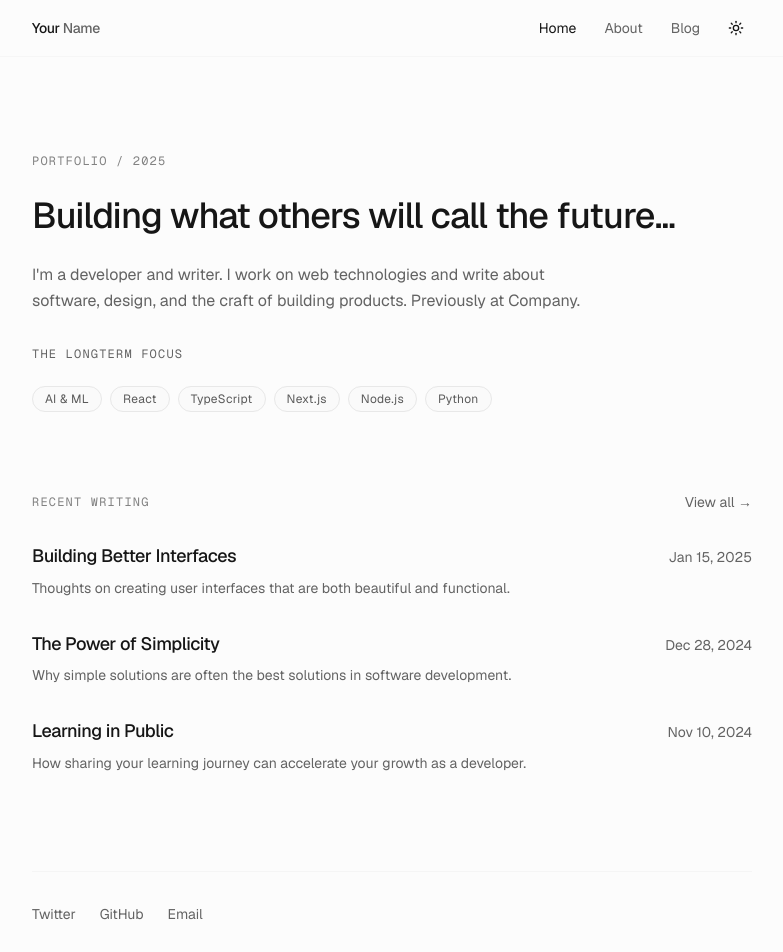
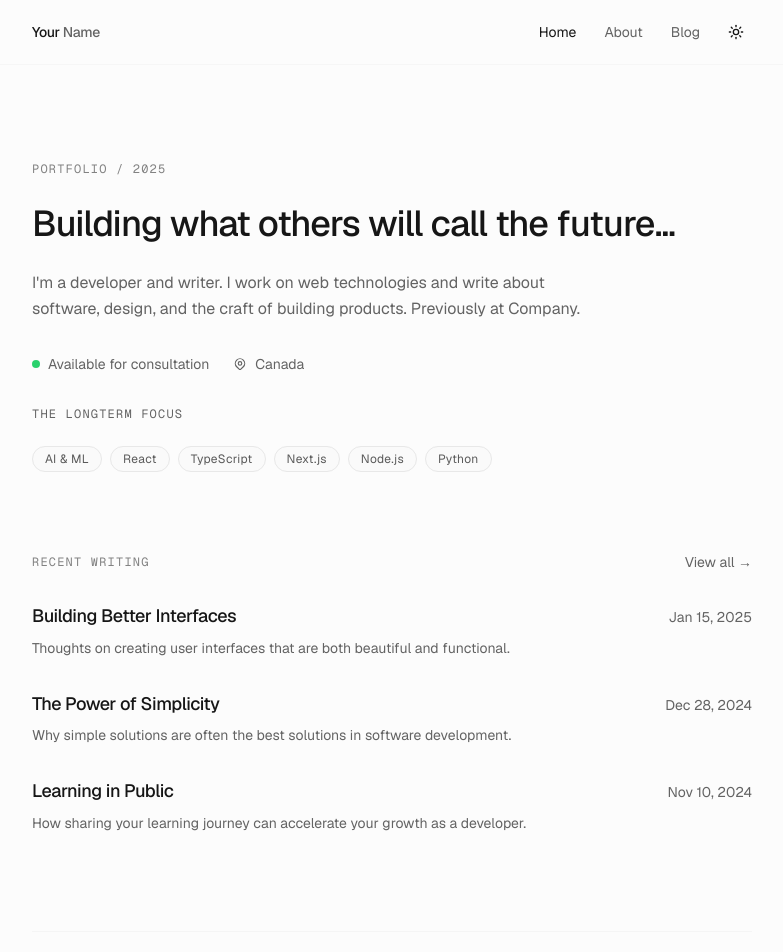
Before and after one commit to JPerez00/v0-blog, a Next.js app: page / in a window 1280 px wide. Shown: the top 952 px of the page, without its empty margins (248-1031 px from the left). Built offline with nearby package versions, Linux system fonts and the light colour scheme.

Commit message:
page layout updates

```diff
--- a/app/about/page.tsx
+++ b/app/about/page.tsx
@@ -18,7 +18,7 @@ export default function AboutPage() {
                 elegant software. I share what I learn along the way through this blog.
               </p>
             </div>
-            <div className="relative aspect-square w-40 overflow-hidden rounded-2xl border border-border/50 md:w-full">
+            <div className="relative aspect-square w-full overflow-hidden rounded-2xl border border-border/50 md:w-full">
               <Image
                 src="/professional-developer-portrait-minimalist-black-a.jpg"
                 alt="Profile"
--- a/app/page.tsx
+++ b/app/page.tsx
@@ -21,10 +21,10 @@ export default function HomePage() {
             building products. Previously at Company.
           </p>
 
-          {/* <div className="mb-8 flex flex-col gap-3 text-sm text-muted-foreground sm:flex-row sm:items-center sm:gap-6">
+          <div className="mb-8 flex flex-col gap-3 text-sm text-muted-foreground sm:flex-row sm:items-center sm:gap-6">
             <div className="flex items-center gap-2">
               <div className="h-2 w-2 animate-pulse rounded-full bg-green-500"></div>
-              <span>Available for projects</span>
+              <span>Available for consultation</span>
             </div>
             <div className="flex items-center gap-2">
               <svg className="h-3.5 w-3.5" fill="none" stroke="currentColor" viewBox="0 0 24 24">
@@ -41,9 +41,9 @@ export default function HomePage() {
                   d="M15 11a3 3 0 11-6 0 3 3 0 016 0z"
                 />
               </svg>
-              <span>United States</span>
+              <span>Canada</span>
             </div>
-          </div> */}
+          </div>
 
           <div className="space-y-6">
             <div className="text-xs font-mono uppercase tracking-widest text-muted-foreground">The Longterm Focus</div>
@@ -51,7 +51,7 @@ export default function HomePage() {
               {["AI & ML", "React", "TypeScript", "Next.js", "Node.js", "Python"].map((skill) => (
                 <span
                   key={skill}
-                  className="bg-muted/40 rounded-full border border-border px-3 py-1 text-xs tracking-wide text-foreground/70 transition-all duration-300 hover:border-foreground/30 hover:text-foreground"
+                  className="bg-muted/40 rounded-full border border-border px-3 py-1 text-xs tracking-wide text-foreground/70 hover:transition-all duration-300 hover:border-foreground/30 hover:text-foreground"
                 >
                   {skill}
                 </span>
@@ -91,7 +91,7 @@ export default function HomePage() {
         <footer className="mt-24 border-t border-border/40 pt-8">
           <div className="flex gap-6 text-sm text-muted-foreground">
             <Link href="https://twitter.com" className="transition-colors hover:text-foreground">
-              Twitter
+              X
             </Link>
             <Link href="https://github.com" className="transition-colors hover:text-foreground">
               GitHub
--- a/components/navbar.tsx
+++ b/components/navbar.tsx
@@ -23,7 +23,7 @@ export function Navbar() {
   return (
     <header className="sticky top-0 z-50 border-b border-border/30 bg-background/80 backdrop-blur-md">
       <div className="mx-auto max-w-3xl px-6">
-        <div className="flex h-14 items-center justify-between">
+        <div className="flex h-16 items-center justify-between">
           <Link href="/" className="text-sm font-medium tracking-tight transition-opacity hover:opacity-60">
             <span className="text-foreground">Your</span> <span className="text-muted-foreground">Name</span>
           </Link>
```
